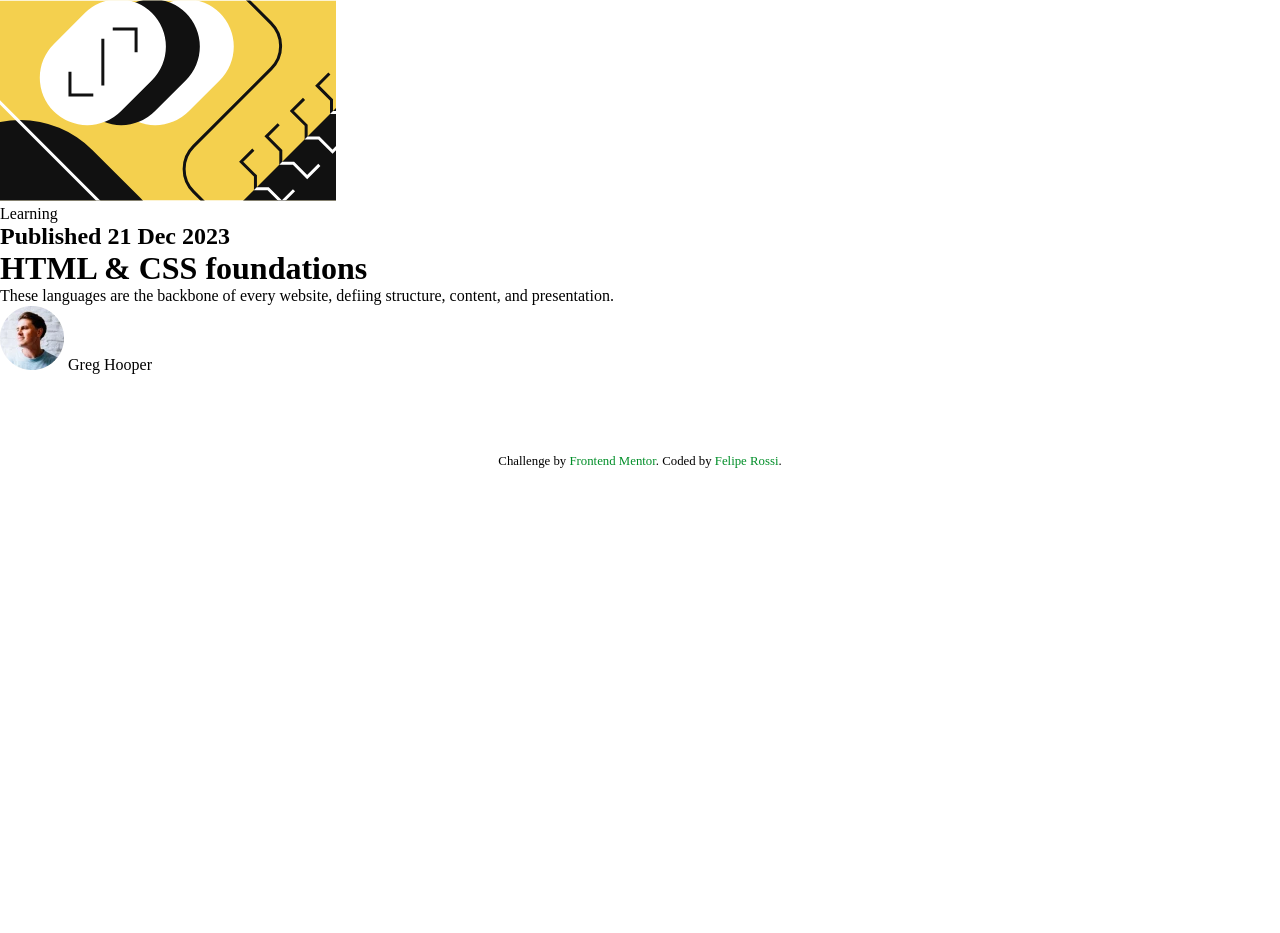
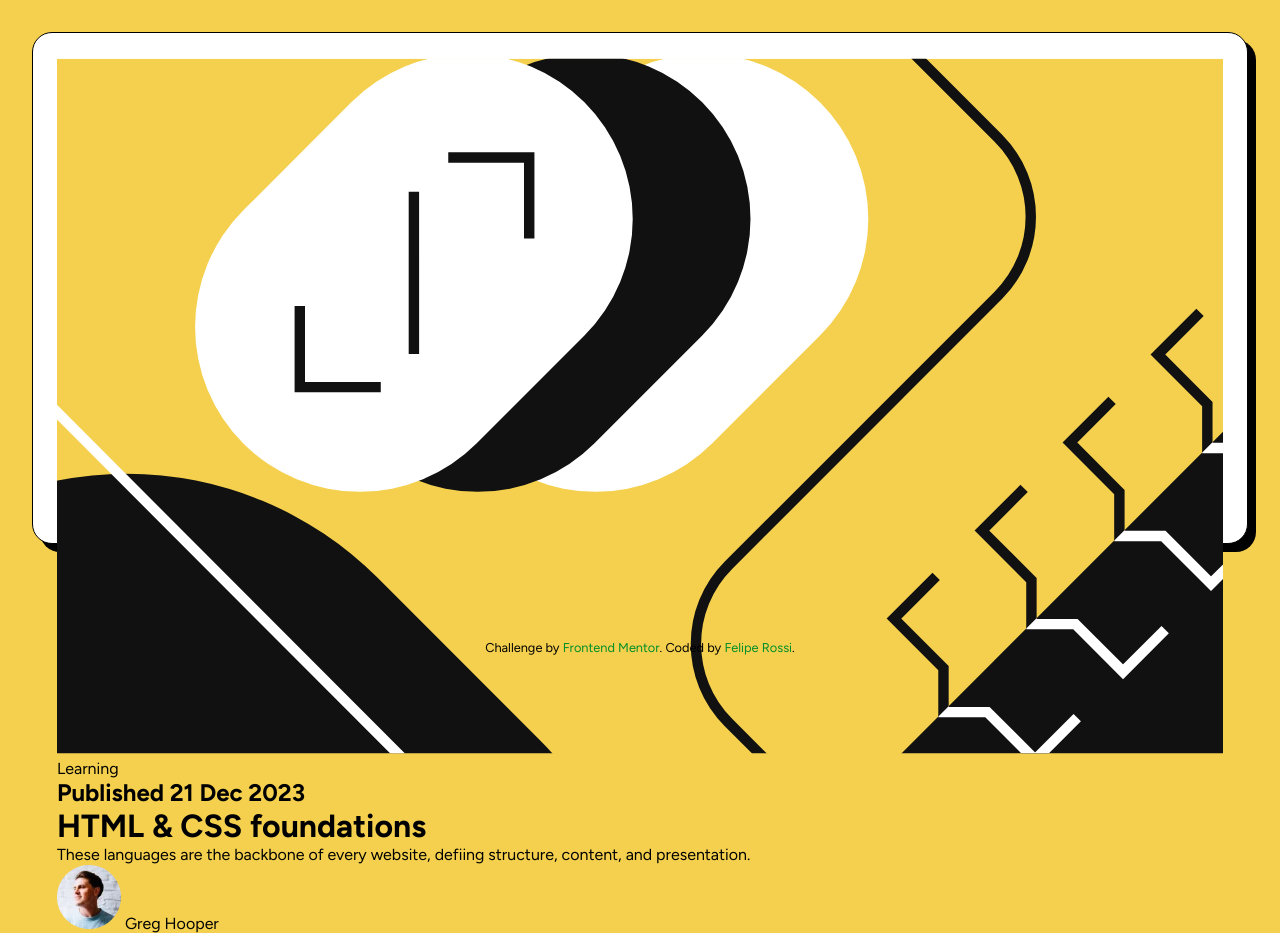
Before and after one commit to feliperossibr/blog-preview, a plain HTML site: page index.html in a window 1280 px wide. Before the commit the page ends 800 px from the top, so only its background shows below. Drawn offline with Linux system fonts and the light colour scheme.

Commit message:
começo do css do card

```diff
--- a/index.html
+++ b/index.html
@@ -20,13 +20,13 @@
 
       <div id="learning">
         <span>Learning</span>
+
+        <h2>Published 21 Dec 2023</h2>
+
+        <h1>HTML & CSS foundations</h1>
+
+        <p>These languages are the backbone of every website, defiing structure, content, and presentation.</p>
       </div>
-
-      <h2>Published 21 Dec 2023</h2>
-
-      <h1>HTML & CSS foundations</h1>
-
-      <p>These languages are the backbone of every website, defiing structure, content, and presentation.</p>
 
       <div id="avatar">
         <img src="assets/images/image-avatar.webp" alt="">
--- a/styles/index.css
+++ b/styles/index.css
@@ -13,7 +13,36 @@
   --ff-base: "Figtree", sans-serif;
 }
 
+html, main {
+  width: 100%;
+  height: auto;
+  font-family: var(--ff-base);
+  background-color: var(--yellow);
 
+  padding: 1rem;
+}
+
+.card {
+  background-color: var(--white);
+  padding: 1.5rem;
+  height: 32rem;
+
+  display: flex;
+  flex-direction: column;
+
+  border-radius: 1.25rem;
+  border: 1px solid black;
+
+  box-shadow: 8px 8px #000000;
+
+  & >#image {
+    width: auto;
+
+    & > img {
+      width: 100%;
+    }
+  }
+}
 
 #footer {
   margin-top: 5rem;
```
